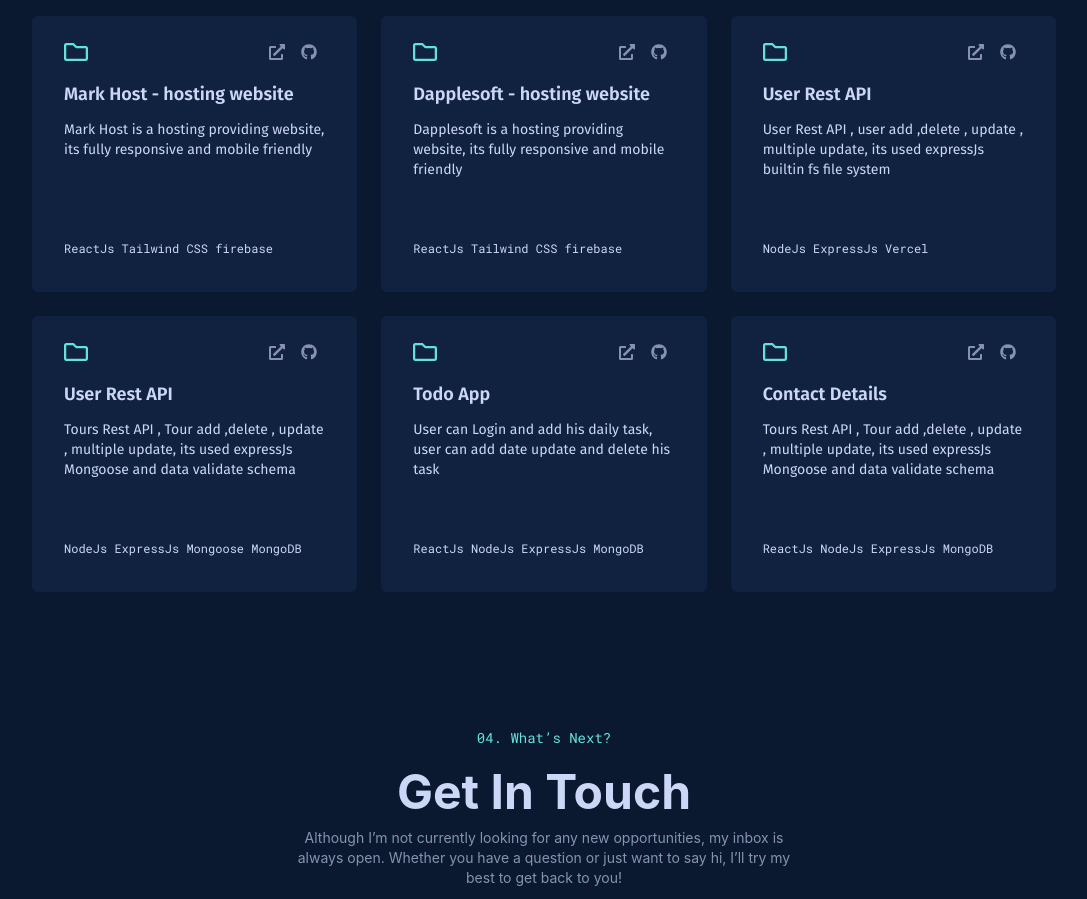
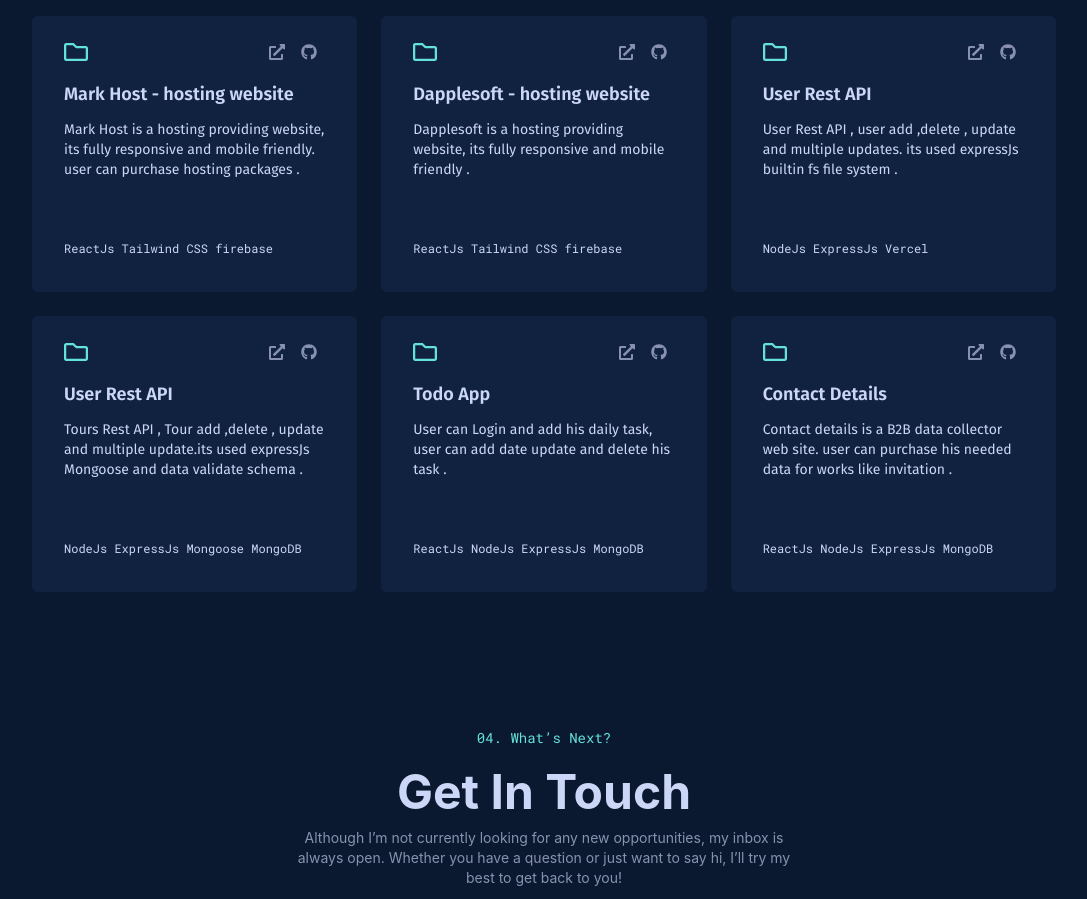
Before and after one commit to ferdousr3/portfolio-resume, a React (Create React App) app: page / in a window 1280 px wide. Shown: the part 3980-4879 px from the top of the page, without its empty margins (96-1183 px from the left). Built offline with nearby package versions, Linux system fonts and the light colour scheme.

Commit message:
update my project

```diff
--- a/src/components/OthersProject/OthersProject.js
+++ b/src/components/OthersProject/OthersProject.js
@@ -30,7 +30,7 @@
                   {item.name}
                 </h1>
                 <h6 className="text-accent text-sm font-body font-[400]  pb-3 ">
-                  {item.description}
+                  {item.description} .
                 </h6>
               </div>
               <p className="text-accent text-xs font-display font-[400]  pb-3 pt-4">
--- a/src/data/data.js
+++ b/src/data/data.js
@@ -125,7 +125,7 @@
       gitLink: "https://github.com/ferdousr3/markhosts-hosting-web-tempate",
       liveLink: "https://markhosts-fe550.web.app/",
       description:
-        "Mark Host is a hosting providing website, its fully responsive and mobile friendly",
+        "Mark Host is a hosting providing website, its fully responsive and mobile friendly. user can purchase hosting packages",
     },
     {
       id: 2,
@@ -145,7 +145,7 @@
       gitLink: "https://github.com/ferdousr3/node-assignment-1",
       liveLink: "https://user-zeta.vercel.app/",
       description:
-        "User Rest API , user add ,delete , update , multiple update, its used expressJs builtin fs file system",
+        "User Rest API , user add ,delete , update and multiple updates. its used expressJs builtin fs file system",
     },
     {
       id: 4,
@@ -155,7 +155,7 @@
       gitLink: "https://github.com/ferdousr3/node-assignment-2",
       liveLink: "https://tours-gules.vercel.app/",
       description:
-        "Tours Rest API , Tour add ,delete , update , multiple update, its used expressJs Mongoose and data validate schema",
+        "Tours Rest API , Tour add ,delete , update and multiple update.its used expressJs Mongoose and data validate schema",
     },
     {
       id: 5,
@@ -175,7 +175,7 @@
       gitLink: "a",
       liveLink: "https://amazing-souffle-25f0c2.netlify.app/",
       description:
-        "Tours Rest API , Tour add ,delete , update , multiple update, its used expressJs Mongoose and data validate schema",
+        "Contact details is a B2B data collector web site. user can purchase his needed data for works like invitation",
     },
   ],
 };
```
